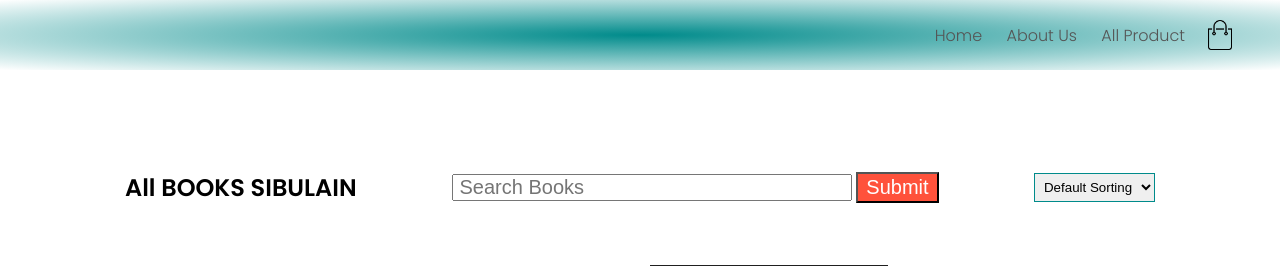
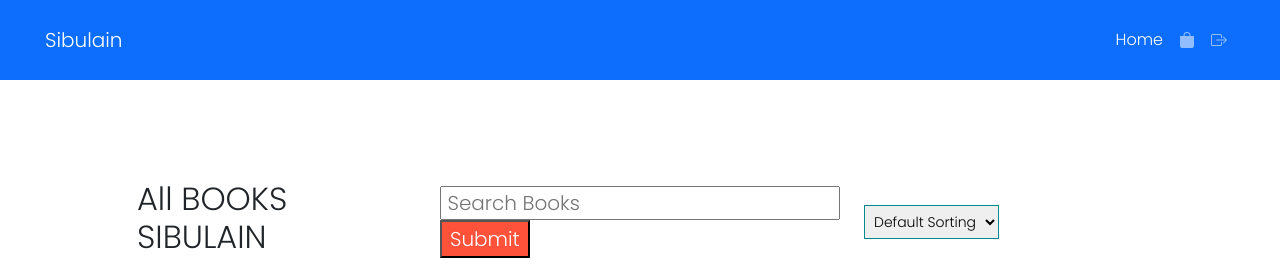
Before and after one commit to SilviaR318/penjualan-buku, a PHP site: page /penjualan-buku/produk.php in a window 1280 px wide. Shown: the top 266 px of the page. Run offline with PHP 8.4, Linux system fonts and the light colour scheme; a user stored in the database is signed in; data comes from the database, SQL or seed files in the repository; some libraries are stand-ins or nearby versions.

Commit message:
Update produk.php

```diff
--- a/produk.php
+++ b/produk.php
@@ -4,10 +4,21 @@ if (empty($_SESSION["username"])) {
     header('Location: http://localhost/penjualan-buku/login.php');
     exit;
 }
+
+require_once('components.php');
+$components = new Components();
+
 ?>
 <html>
     <head>
-        <meta name="viewport" content="width=device-width, initial-scale=1.0">
+              <!-- Required meta tags -->
+      <meta charset="utf-8" />
+      <meta name="viewport" content="width=device-width, initial-scale=1" />
+      <!-- Bootstrap CSS -->
+      <link href="https://cdn.jsdelivr.net/npm/bootstrap@5.0.2/dist/css/bootstrap.min.css" rel="stylesheet" integrity="sha384-EVSTQN3/azprG1Anm3QDgpJLIm9Nao0Yz1ztcQTwFspd3yD65VohhpuuCOmLASjC" crossorigin="anonymous" />
+      <!-- FontAwesome -->
+      <script src="https://kit.fontawesome.com/7cb1654f53.js" crossorigin="anonymous"></script>
+      <title>Keranjang || Sibulain</title>
         <link rel="icon" type="image/png" href="images/home.png">
         <title>ALL PRODUCT | SibulainStore</title>
         <link rel="stylesheet" href="css/index.css">
@@ -41,25 +52,7 @@ if (empty($_SESSION["username"])) {
 
 
 
-        <div class="header">
-
-        <div class="container">
-            <div class="navbar">
-                <nav>
-                    <ul id="menuitems">
-                        <li><a href="index.php">Home</a></li>
-                        <li><a href="aboutbook.php">About Us</a></li>
-                        <li><a href="produk.php">All Product</a></li>
-                    </ul>
-                </nav>
-                <a href="keranjang.php">
-                    <img src="images/cart.png" width="30px" height="30px">
-                </a>
-                <img src="images/menu.png" class="menu-icn" width="30px" height="30px">
-        </div>
-
-        </div>
-        </div>
+        <?= $components->navbar() ?>
 
 
     <!--------Product--------->
```
